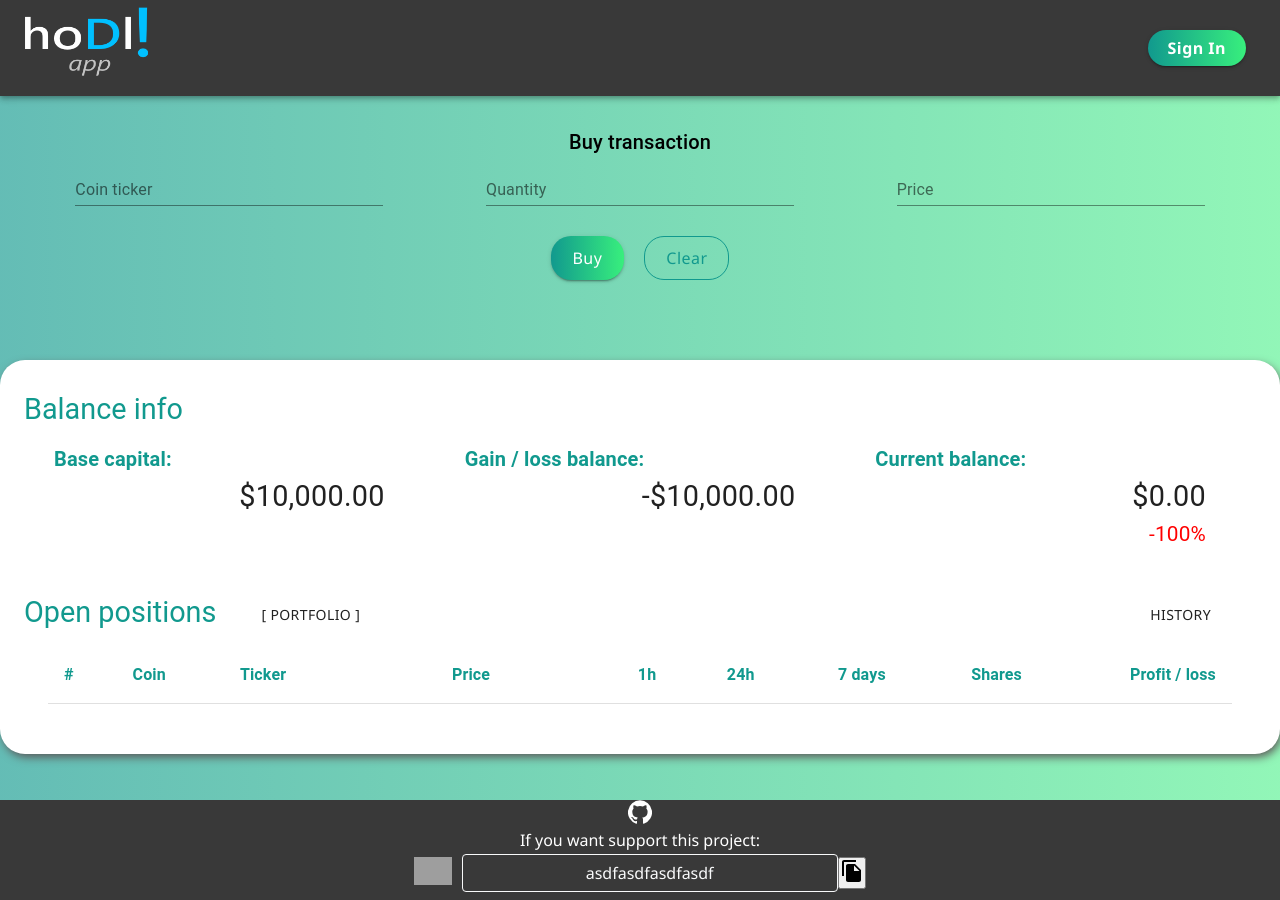
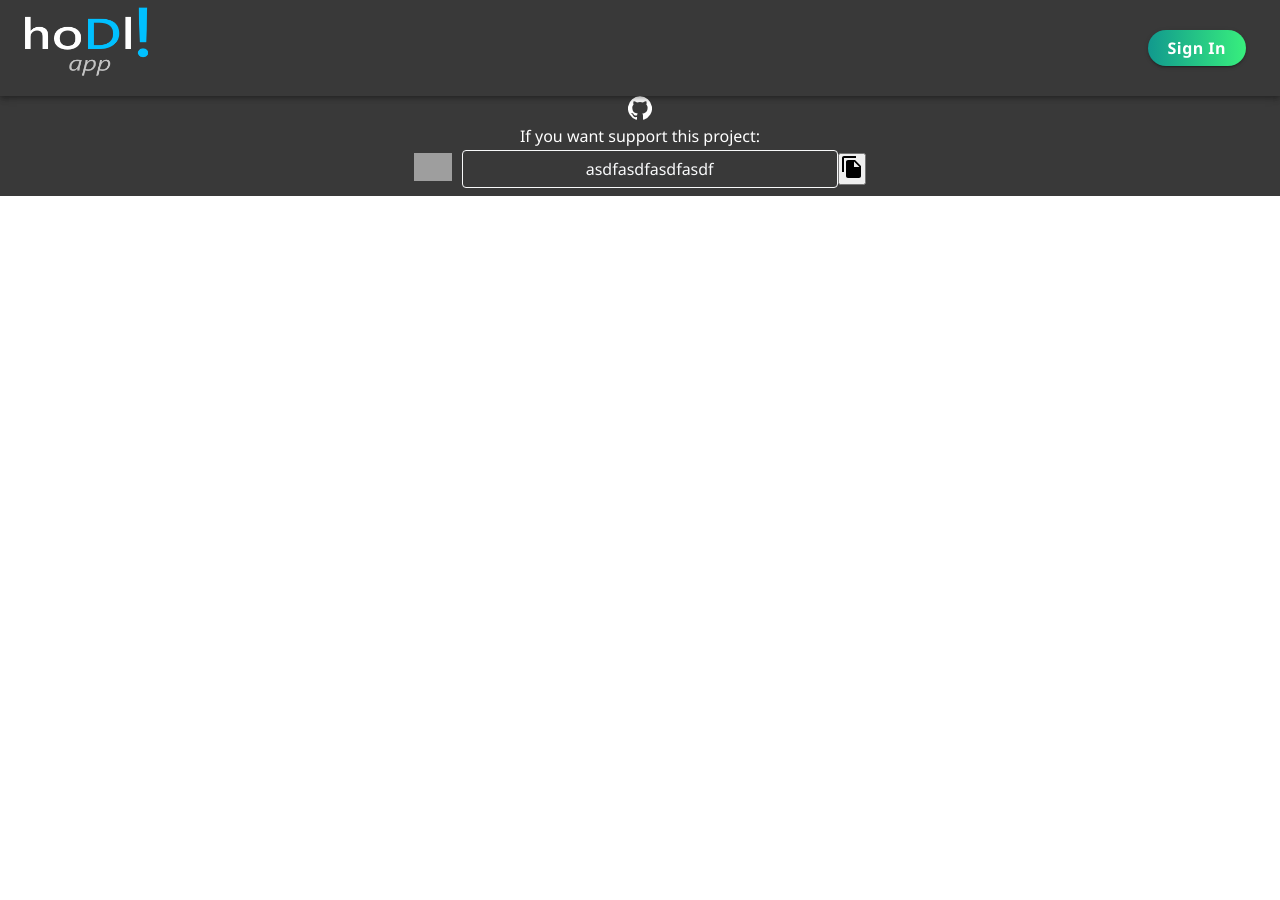
Before and after one commit to BlackH3art/hodl-app-vol2, a React (Create React App) app: page /portfolio-balance in a window 1280 px wide. After the commit the page ends 800 px from the top, so only its background shows below. Built offline with nearby package versions, Linux system fonts and the light colour scheme; no server answers; grey boxes are pictures that could not be loaded.

Commit message:
Split main routing with app routing

```diff
--- a/src/App.js
+++ b/src/App.js
@@ -1,27 +1,25 @@
-import React, { useState } from 'react';
-import { BrowserRouter as Router } from 'react-router-dom';
+import React from 'react';
+import { BrowserRouter as Router, Switch, Route } from 'react-router-dom';
 
-import useStyles from './app.styles';
 import MainNav from './components/MainNav/MainNav';
-import BalanceInfo from './components/BalanceInfo/BalanceInfo';
-import AddCoinForm from './components/AddCoinForm/AddCoinForm';
+import HomePage from './components/HomePage/HomePage';
+import AuthForm from './components/AuthForm/AuthForm';
+import Application from './components/Application/Application';
 import Footer from './components/Footer/Footer';
 
 const App = () => {
 
-  const classes = useStyles();
-  const [currentId, setCurrentId] = useState(null)
 
   return (
     <>
       <Router>
-        <div className={classes.wholeAppContainer}>
-          <MainNav />
+        <MainNav />
 
-          <AddCoinForm currentId={currentId} setCurrentId={setCurrentId} />
-          <BalanceInfo setCurrentId={setCurrentId} />
-
-        </div>
+        <Switch>
+          <Route path="/" component={HomePage} exact />
+          <Route path="/auth" component={AuthForm} exact />
+          <Route path="/application" component={Application} />
+        </Switch>
 
         <Footer />
       </Router>
--- a/src/components/AddCoinForm/AddCoinForm.jsx
+++ b/src/components/AddCoinForm/AddCoinForm.jsx
@@ -23,13 +23,13 @@ const AddTransactionForm = ({ currentId, setCurrentId }) => {
     coin: "",
     quantity: "",
     price: ""
-  })
+  });
 
   const transaction = useSelector((state) => currentId ? state.coinReducer.find((transaction) => transaction._id === currentId ) : null );
 
   useEffect(() => {
     if(transaction) return setCoinData(transaction);
-  }, [transaction])
+  }, [transaction]);
 
   const handleSubmit = async (e) => {
     e.preventDefault();
@@ -172,7 +172,7 @@ const AddTransactionForm = ({ currentId, setCurrentId }) => {
           coin: "There's no such coin",
           quantity: "",
           price: ""
-        })
+        });
 
         dispatch({
           type: NO_SUCH_COIN_IN_CMC,
@@ -208,7 +208,7 @@ const AddTransactionForm = ({ currentId, setCurrentId }) => {
       <Container component="div">
         <FormControl fullWidth className={classes.transactionForm} autoComplete="off" noValidate>
 
-          <Typography variant="h6">
+          <Typography className={classes.title} variant="h6">
             {currentId ? 'Edit' : 'Buy'} transaction
           </Typography>
 
--- a/src/components/AddCoinForm/addCoinForm.styles.js
+++ b/src/components/AddCoinForm/addCoinForm.styles.js
@@ -5,7 +5,7 @@ const useStyles = makeStyles(() => ({
     display: "flex",
     alignItems: "center",
     flexDirection: "column",
-    margin: "30px 0",
+    margin: "0 0 30px",
     minWidth: 'calc(100%)',
     maxWidth: 300,
   },
@@ -28,6 +28,9 @@ const useStyles = makeStyles(() => ({
   errorMessage: {
     color: "red",
     fontSize: "0.8rem",
+  },
+  title: {
+    marginTop: "20px"
   }
 }));
 
--- /dev/null
+++ b/src/components/Application/Application.jsx
@@ -0,0 +1,27 @@
+import React, { useState } from 'react';
+
+import BalanceInfo from '../BalanceInfo/BalanceInfo';
+import AddCoinForm from '../AddCoinForm/AddCoinForm';
+
+import useStyles from './app.styles';
+
+
+const Application = () => {
+
+  const [currentId, setCurrentId] = useState(null);
+  const classes = useStyles();
+
+
+  return (
+    <>
+      <div className={classes.wholeAppContainer}>
+
+        <AddCoinForm currentId={currentId} setCurrentId={setCurrentId} />
+        <BalanceInfo setCurrentId={setCurrentId} />
+
+      </div>
+    </>
+  );
+}
+
+export default Application;
--- /dev/null
+++ b/src/components/AuthForm/AuthForm.jsx
@@ -0,0 +1,11 @@
+import React from 'react';
+
+const AuthForm = () => {
+  return (
+    <>
+      AuthForm
+    </>
+   );
+}
+
+export default AuthForm;
--- a/src/components/BalanceInfo/BalanceInfo.jsx
+++ b/src/components/BalanceInfo/BalanceInfo.jsx
@@ -64,7 +64,7 @@ const BalanceInfo = ({ setCurrentId }) => {
   }, [dispatch, tickersToFetchPrices])
 
   const goBack = () => {
-    if(location.pathname === "/transaction-history") {
+    if(location.pathname === "/application/transaction-history") {
       history.goBack()
     }
   }
@@ -84,25 +84,25 @@ const BalanceInfo = ({ setCurrentId }) => {
         </InfoSquaresWrapper>
 
         <Typography variant="h5" className={classes.title}>
-          {location.pathname === "/transaction-history" ? "History" : !showOpenPositions ? 'Open positions' : 'Portfolio'}
+          {location.pathname === "/application/transaction-history" ? "History" : !showOpenPositions ? 'Open positions' : 'Portfolio'}
           <div className={classes.componentsNavigations}>
             {showOpenPositions ? (
-              <Link to='/open-positions'>
+              <Link to='/application/open-positions'>
                 <Button className={classes.routeButton} onClick={() => setShowOpenPositions(false)}>
                   [ Open positions ]
                 </Button>
               </Link>
             ) : (
-              <Link to='/portfolio-balance'>
+              <Link to='/application/portfolio-balance'>
                 <Button className={classes.routeButton} onClick={() => setShowOpenPositions(true)}>
                   [ Portfolio ]
                 </Button>
               </Link>
             )}
 
-            <Link to='/transaction-history'>
+            <Link to='/application/transaction-history'>
               <Button className={`${classes.routeButton} ${classes.historyButton}`} onClick={goBack} >
-                {location.pathname === "/transaction-history" ? "Go back" : "History"}
+                {location.pathname === "/application/transaction-history" ? "Go back" : "History"}
               </Button>
             </Link>
           </div>
@@ -112,15 +112,15 @@ const BalanceInfo = ({ setCurrentId }) => {
 
 
         <Switch>
-          <Route path="/open-positions">
+          <Route path="/application/open-positions">
             <OpenPositions setCurrentId={setCurrentId} setBalanceOfCoins={setBalanceOfCoins}/>
           </Route>
 
-          <Route path="/portfolio-balance">
+          <Route path="/application/portfolio-balance">
             <CoinList />
           </Route>
 
-          <Route path="/transaction-history">
+          <Route path="/application/transaction-history">
             <HistoryTransaction />
           </Route>
         </Switch>
--- /dev/null
+++ b/src/components/HomePage/HomePage.jsx
@@ -0,0 +1,11 @@
+import React from 'react';
+
+const HomePage = () => {
+  return (
+    <>
+      Home
+    </>
+   );
+}
+
+export default HomePage;
--- a/src/components/MainNav/MainNav.jsx
+++ b/src/components/MainNav/MainNav.jsx
@@ -22,9 +22,11 @@ const MainNav = () => {
       <AppBar position="relative" className={classes.myNav}>
         <div className={classes.navigation}>
 
-          <div className={classes.logoBox}>
-            <img className={classes.logo} src={logo} alt="hoDl!"/>
-          </div>
+          <Link to="/">
+            <div className={classes.logoBox}>
+              <img className={classes.logo} src={logo} alt="hoDl!"/>
+            </div>
+          </Link>
 
           <Toolbar className={classes.loginBox}>
             {user ? (
```
Also changed, not shown: src/components/Application/app.styles.js (renamed from src/app.styles.js).
